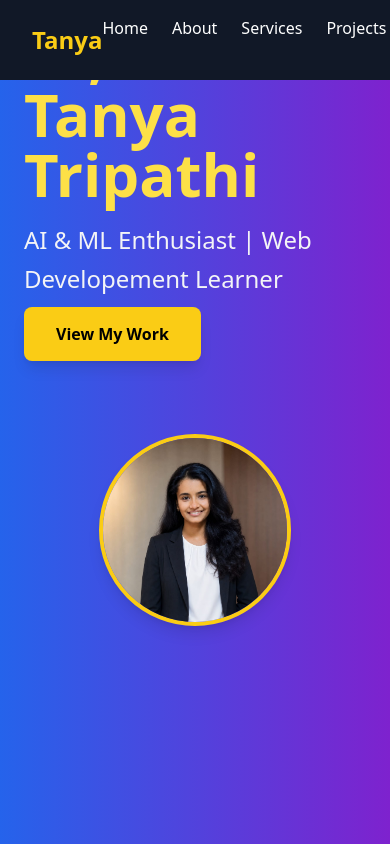
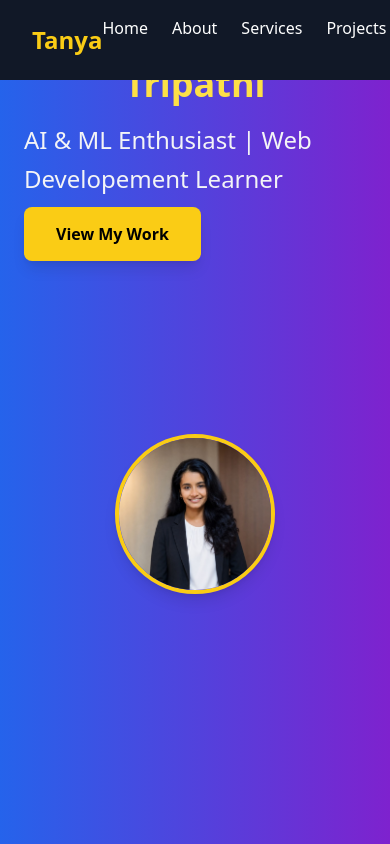
Before and after one commit to tanya7233/portfolio, a React (Create React App) app: page / in a window 390 px wide. Shown: the top 844 px of the page. Built offline with nearby package versions, Linux system fonts and the light colour scheme.

Commit message:
fix:responsive text and image

```diff
--- a/src/App.js
+++ b/src/App.js
@@ -82,17 +82,18 @@ const techStack = [
 
       {/* HERO */}
       <section
-
   id="home"
   className="flex flex-col md:flex-row items-center justify-center h-screen bg-gradient-to-r from-blue-600 to-purple-700 px-6 md:px-16"
 >
 
+
 >
   {/* Left side - Text */}
   <div className="flex-1 text-left">
-    <h1 className="text-6xl font-extrabold text-yellow-300 mb-4">
-      Hi, I'm Tanya Tripathi
-    </h1>
+    <h1 className="text-4xl md:text-6xl font-extrabold text-yellow-300 mb-4 text-center md:text-left">
+  Hi, I'm Tanya Tripathi
+</h1>
+
     <p className="text-gray-100 text-2xl mb-6 leading-relaxed">
        AI & ML Enthusiast | Web Developement Learner
     </p>
@@ -109,8 +110,9 @@ const techStack = [
     <img
   src="/images/tanya.jpeg"
   alt="Tanya Tripathi"
-  className="w-48 h-48 md:w-80 md:h-80 rounded-full border-4 border-yellow-400 shadow-lg hover:scale-105 transition-transform mx-auto"
+  className="w-40 h-40 md:w-80 md:h-80 rounded-full border-4 border-yellow-400 shadow-lg hover:scale-105 transition-transform mx-auto"
  />
+
 
   </div>
 </section>
```
